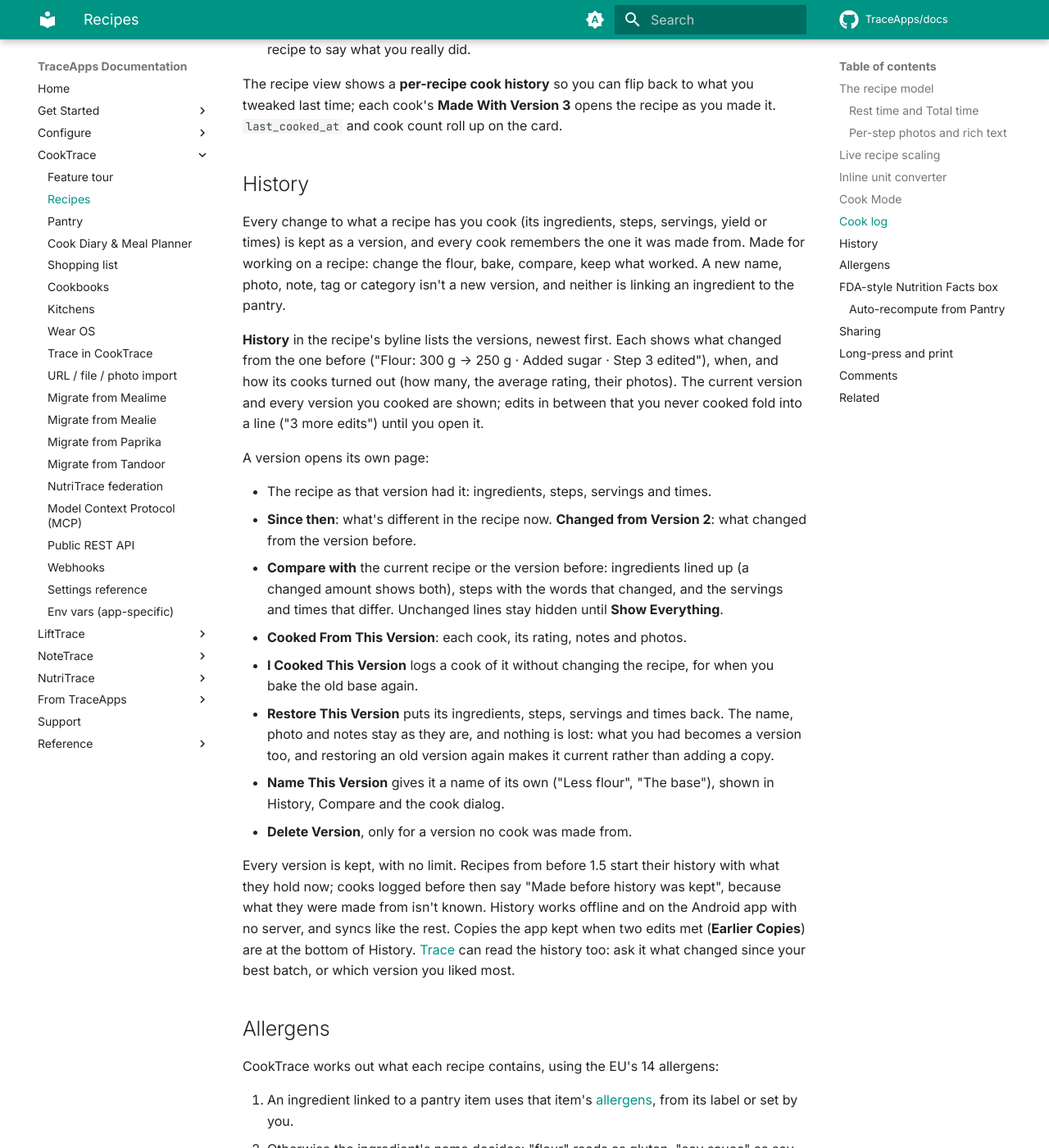
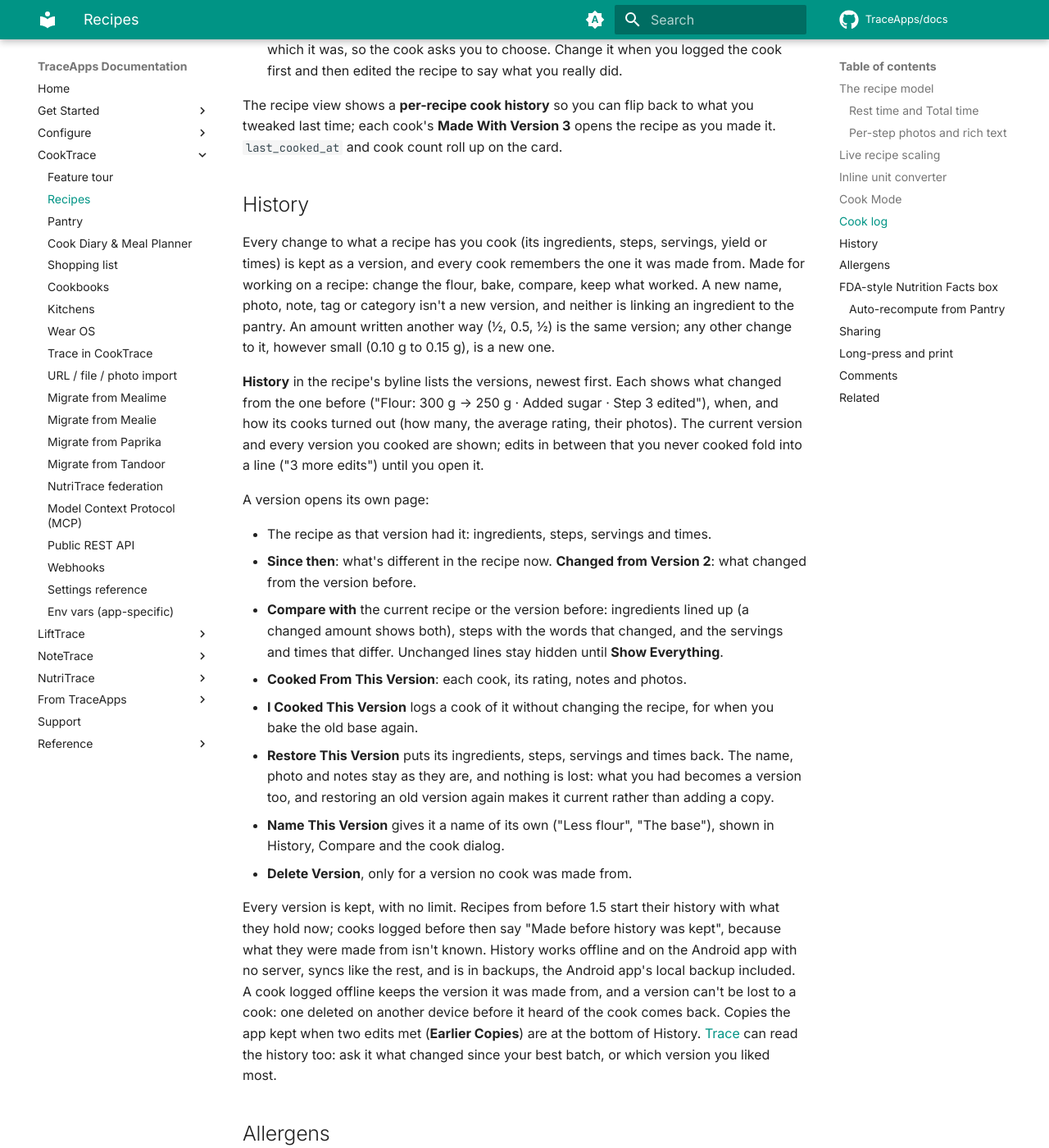
Before and after one commit to TraceApps/docs, an MkDocs documentation site: the page built from docs/cooktrace/recipes.md, in a window 1280 px wide and 1400 px high, scrolled down 2433 px. Shown: the whole window at 82% size. Built offline with MkDocs 1.6.1 and Material for MkDocs 9.7.7, drawn with Linux system fonts in a browser that asks for light colours; comment, search, counter and statistics services are not loaded; some of the changed text lies outside the part shown.

Commit message:
CookTrace History: exact amounts, backups, and choosing the version after a restore (cooktrace#54)

```diff
--- a/docs/cooktrace/recipes.md
+++ b/docs/cooktrace/recipes.md
@@ -57,13 +57,13 @@ Log a cook from Cook Mode or from the recipe view. Each entry has:
 - Per-cook rating (separate from the recipe's overall rating; answers "how did it turn out this time").
 - Notes.
 - Optional photos.
-- **Made From**: the version of the recipe it was made from (see [History](#history)). It's the recipe as it is when you log the cook; a cook logged for an earlier day takes the version the recipe had that day. Change it when you logged the cook first and then edited the recipe to say what you really did.
+- **Made From**: the version of the recipe it was made from (see [History](#history)). It's the recipe as it is when you log the cook; a cook logged for an earlier day takes the version the recipe had that day. If an older version was restored since then, the day can't tell which it was, so the cook asks you to choose. Change it when you logged the cook first and then edited the recipe to say what you really did.
 
 The recipe view shows a **per-recipe cook history** so you can flip back to what you tweaked last time; each cook's **Made With Version 3** opens the recipe as you made it. `last_cooked_at` and cook count roll up on the card.
 
 ## History
 
-Every change to what a recipe has you cook (its ingredients, steps, servings, yield or times) is kept as a version, and every cook remembers the one it was made from. Made for working on a recipe: change the flour, bake, compare, keep what worked. A new name, photo, note, tag or category isn't a new version, and neither is linking an ingredient to the pantry.
+Every change to what a recipe has you cook (its ingredients, steps, servings, yield or times) is kept as a version, and every cook remembers the one it was made from. Made for working on a recipe: change the flour, bake, compare, keep what worked. A new name, photo, note, tag or category isn't a new version, and neither is linking an ingredient to the pantry. An amount written another way (1/2, 0.5, ½) is the same version; any other change to it, however small (0.10 g to 0.15 g), is a new one.
 
 **History** in the recipe's byline lists the versions, newest first. Each shows what changed from the one before ("Flour: 300 g → 250 g · Added sugar · Step 3 edited"), when, and how its cooks turned out (how many, the average rating, their photos). The current version and every version you cooked are shown; edits in between that you never cooked fold into a line ("3 more edits") until you open it.
 
@@ -78,7 +78,7 @@ A version opens its own page:
 - **Name This Version** gives it a name of its own ("Less flour", "The base"), shown in History, Compare and the cook dialog.
 - **Delete Version**, only for a version no cook was made from.
 
-Every version is kept, with no limit. Recipes from before 1.5 start their history with what they hold now; cooks logged before then say "Made before history was kept", because what they were made from isn't known. History works offline and on the Android app with no server, and syncs like the rest. Copies the app kept when two edits met (**Earlier Copies**) are at the bottom of History. [Trace](trace.md) can read the history too: ask it what changed since your best batch, or which version you liked most.
+Every version is kept, with no limit. Recipes from before 1.5 start their history with what they hold now; cooks logged before then say "Made before history was kept", because what they were made from isn't known. History works offline and on the Android app with no server, syncs like the rest, and is in backups, the Android app's local backup included. A cook logged offline keeps the version it was made from, and a version can't be lost to a cook: one deleted on another device before it heard of the cook comes back. Copies the app kept when two edits met (**Earlier Copies**) are at the bottom of History. [Trace](trace.md) can read the history too: ask it what changed since your best batch, or which version you liked most.
 
 ## Allergens
 
```
